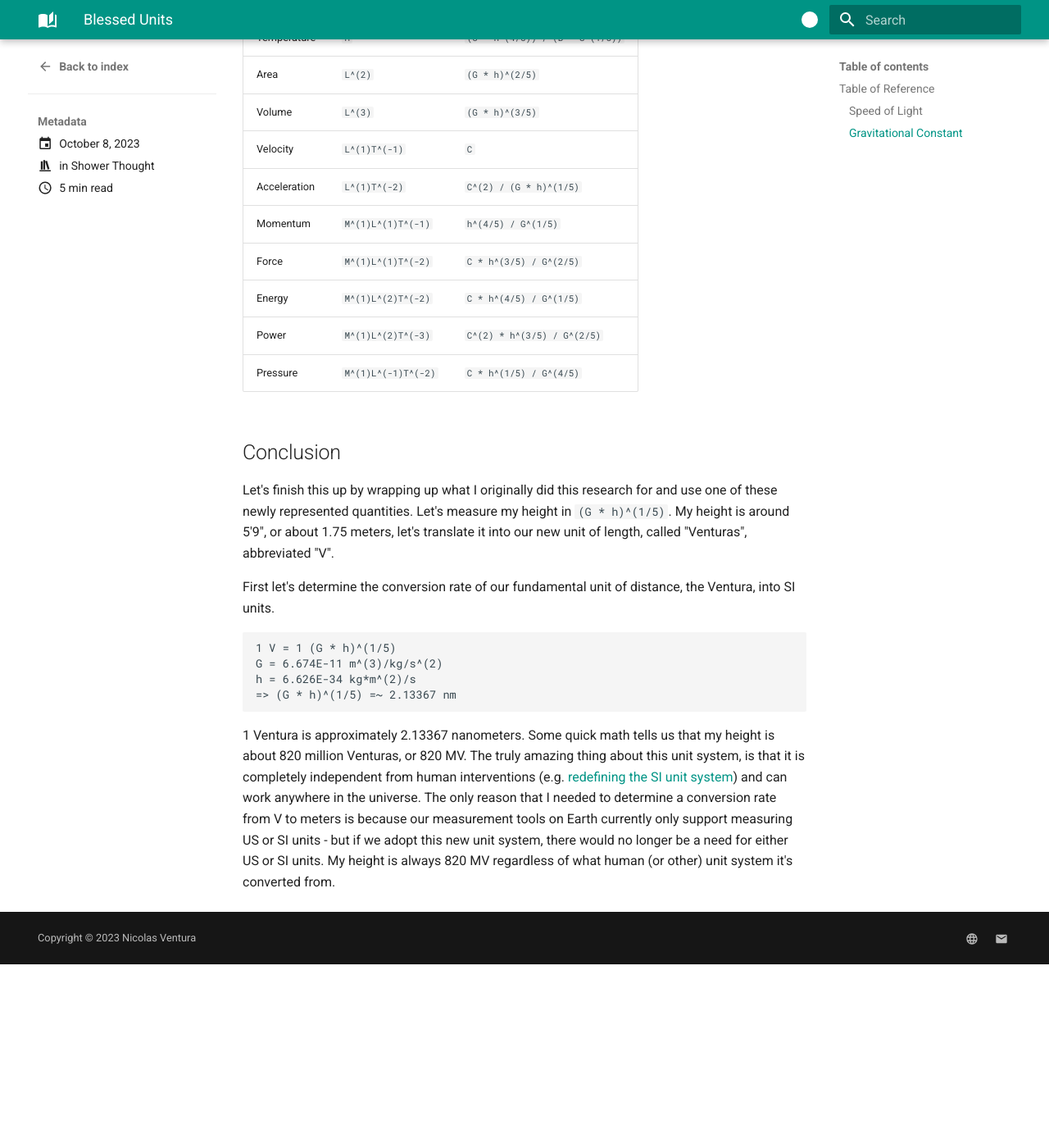
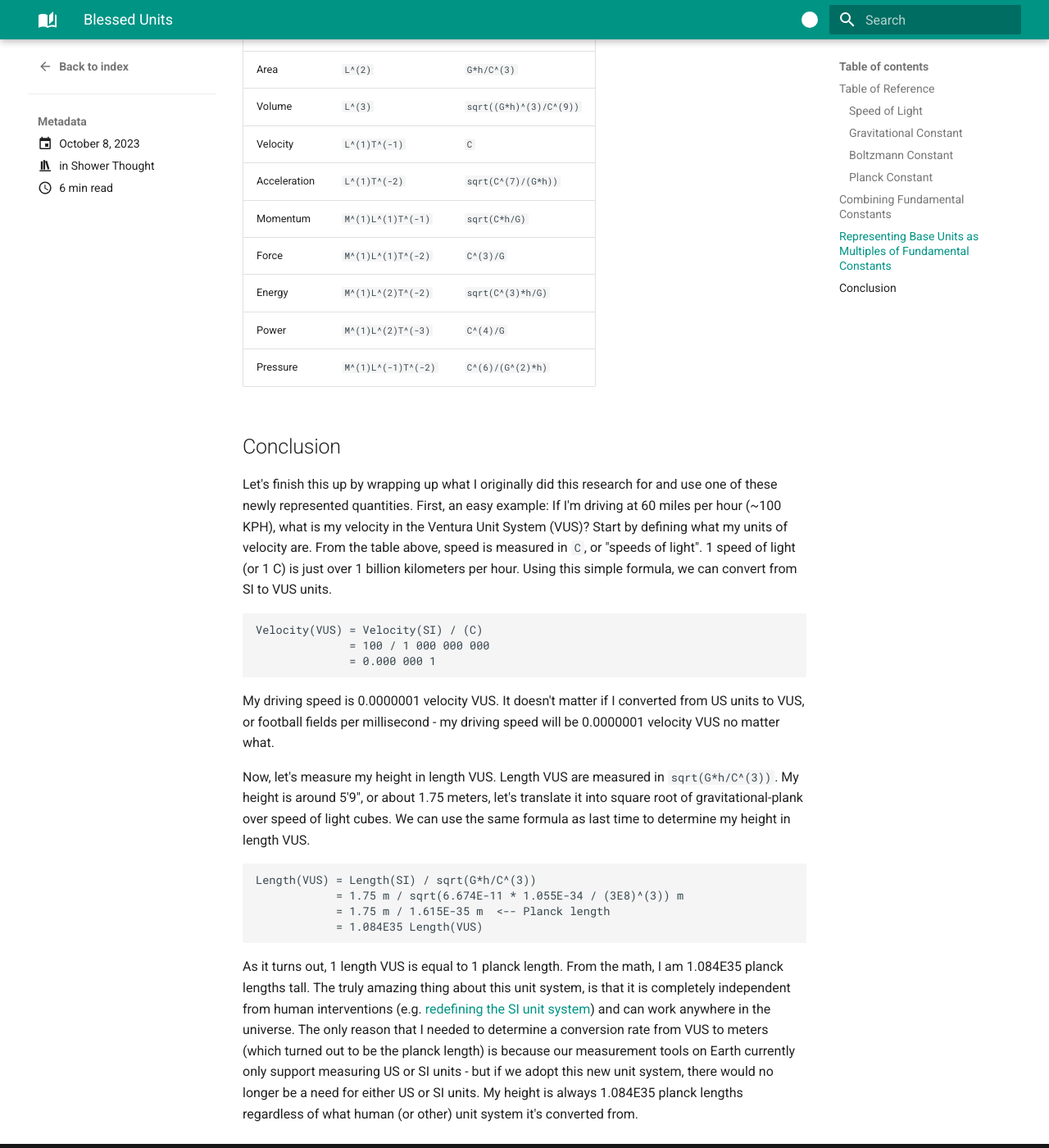
Before and after one commit to nicfv/Me, an MkDocs documentation site: the page built from docs/posts/006-cursed-units.md, in a window 1280 px wide and 1400 px high, scrolled down 3947 px. Shown: the whole window at 82% size. Built offline with MkDocs 1.6.1 and Material for MkDocs 9.7.7, drawn with Linux system fonts in a browser that asks for light colours; before the commit the page ends 5123 px from its top, so only the background shows below that; some of the changed text lies outside the part shown.

Commit message:
Fix minor math problem that led to major issues

````diff
--- a/docs/posts/006-cursed-units.md
+++ b/docs/posts/006-cursed-units.md
@@ -9,7 +9,7 @@
 
 # Blessed Units
 
-Let's get rid of pounds, kilograms, feet, meters, seconds, and degrees altogether and come up with a new, pure unit system to describe our world. For example, lets use "speed of light"s to describe quantities of velocity. Since this is a blog post and not a scientific research paper, let's keep this simple, assuming there are only 4 (out of the [seven](https://en.wikipedia.org/wiki/SI_base_unit)) physical base units in our universe. Let's also assume our universe has 4 [fundamental constants](https://en.wikipedia.org/wiki/Physical_constant). See the tables below for the list of each and symbols.
+Let's get rid of pounds, kilograms, feet, meters, seconds, and degrees altogether and come up with a new, pure unit system to describe our world, the *Ventura Unit System*, or VUS, pronounced *views*. For example, lets use "speed of light"s to describe quantities of velocity. Since this is a blog post and not a scientific research paper, let's keep this simple, assuming there are only 4 (out of the [seven](https://en.wikipedia.org/wiki/SI_base_unit)) physical base units in our universe. Let's also assume our universe has 4 [fundamental constants](https://en.wikipedia.org/wiki/Physical_constant). See the tables below for the list of each and symbols.
 
 ## Table of Reference
 
@@ -27,7 +27,7 @@
 | [Boltzmann Constant](#boltzmann-constant) | B |
 | [Planck Constant](#planck-constant) | h |
 
-Let's create our unit system using these fundamental physical constants. First, we need to define the constants in terms of their base units. For this, we can break down each constant into it's base units and combine them by adding or subtracting their exponents. Units of length, for example, are expressed in `L` or `L^(1)`. Area, which is length squared, is expressed in `L*L = L^(1) * L^(1) = L^(1+1) = L^(2)`. Inverted units are subtracted instead of added, because they have negative exponents.
+Let's create the Ventura Unit System using these fundamental physical constants. First, we need to define the constants in terms of their base units. For this, we can break down each constant into it's base units and combine them by adding or subtracting their exponents. Units of length, for example, are expressed in `L` or `L^(1)`. Area, which is length squared, is expressed in `L*L = L^(1) * L^(1) = L^(1+1) = L^(2)`. Inverted units are subtracted instead of added, because they have negative exponents.
 
 ### Speed of Light
 
@@ -75,35 +73,35 @@
 We can combine fundamental physical constants the same way they were derived. For this exercise, let's multiply the [speed of light](#speed-of-light) by the [gravitational constant](#gravitational-constant).
 
 ```
-C * G = L^(1)T^(-1) * M^(-1)L^(3)T^(-1)
-      = M^(-1)L^(1+3)T^(-1-1)
-      = M^(-1)L^(4)T^(-2)
+C * G = L^(1)T^(-1) * M^(-1)L^(3)T^(-2)
+      = M^(-1)L^(1+3)T^(-1-2)
+      = M^(-1)L^(4)T^(-3)
 ```
 
 Since we multiplied a length (from C) and a length to the 3 power (from G), we now have a length to the 4 power! But what if we wanted to cancel out length, or even time? Let's start by making a more general case by multiplying C with some factor `a` by G with some factor `b`?
 
 ```
-aC * bG = L^(a)T^(-a) * M^(-b)L^(3b)T^(-b)
-        = M^(-b)L^(a+3b)T^(-a-b)
+aC * bG = L^(a)T^(-a) * M^(-b)L^(3b)T^(-2b)
+        = M^(-b)L^(a+3b)T^(-a-2b)
 ```
 
-Now we have some options here! Length will cancel out when `a = -3b`, and the time factor cancels out when `a = -b`. Mass only cancels out when `b = 0`. Great, now we're getting somewhere. We can rewrite our 4 fundamental physical constants into a matrix `A`.
+Now we have some options here! Length will cancel out when `a = -3b`, and the time factor cancels out when `a = -2b`. Mass only cancels out when `b = 0`. Great, now we're getting somewhere. We can rewrite our 4 fundamental physical constants into a matrix `A`.
 
 ```
          C  G  B  h
     M |  0 -1  1  1 |      | C |      | M |
 A = L |  1  3  2  2 |  x = | G |  b = | L |
-    T | -1  1 -2 -1 |      | B |      | T |
+    T | -1 -2 -2 -1 |      | B |      | T |
     H |  0  0 -1  0 |      | h |      | H |
 ```
 
 This gives us a linear combination of our fundamental constants and our base units. Now we can find the inverse of `A`. This is the result of plugging it into an online calculator.
 
 ```
-         | -5  0 -5  5 |
-A^(-1) = | -1  1  1 -1 | * 1/5
-         |  0  0  0 -5 |
-         |  4  1  1  4 |
+         | -1 -3 -5  5 |
+A^(-1) = | -1  1  1 -1 | * 1/2
+         |  0  0  0 -2 |
+         |  1  1  1  1 |
 ```
 
 Not so pretty, but we can now use this to rewrite our linear combination from `Ax=b` to `x=A^(-1)b`. We get to pick `b` here depending on what our measurement dimension is. Let's run a quick test for units of velocity, which is length over time, or length to the first times time to the minus first. This is how we should set `b` up.
@@ -118,22 +116,29 @@
 For this value of `b` we should expect to get a value output of just `C` since the speed of light already matches these units exactly and can describe our quantity.
 
 ```
-| -5  0 -5  5 |   |  0 |         | 1 |  (C)
-| -1  1  1 -1 | * |  1 | * 1/5 = | 0 |  (G)
-|  0  0  0 -5 |   | -1 |         | 0 |  (B)
-|  4  1  1  4 |   |  0 |         | 0 |  (h)
+| -1 -3 -5  5 |   |  0 |         | 1 |  (C)
+| -1  1  1 -1 | * |  1 | * 1/2 = | 0 |  (G)
+|  0  0  0 -2 |   | -1 |         | 0 |  (B)
+|  1  1  1  1 |   |  0 |         | 0 |  (h)
 ```
 
 After solving `A^(-1)b` we obtain `x = C^(1)` as expected! That means we can express a speed as a multiple of the speed of light to the first power. This is not super interesting alone but is mainly used to test that the formula is working as expected. Let's do a more interesting example. How would we describe mass just using our 4 physical fundamental constants? Just set `b = [ 1 0 0 0 ]` and calculate.
 
 ```
-| -5  0 -5  5 |   | 1 |         |  -1  |  (C)
-| -1  1  1 -1 | * | 0 | * 1/5 = | -1/5 |  (G)
-|  0  0  0 -5 |   | 0 |         |   0  |  (B)
-|  4  1  1  4 |   | 0 |         |  4/5 |  (h)
+| -1 -3 -5  5 |   | 1 |         | -1/2 |  (C)
+| -1  1  1 -1 | * | 0 | * 1/2 = | -1/2 |  (G)
+|  0  0  0 -2 |   | 0 |         |   0  |  (B)
+|  1  1  1  1 |   | 0 |         |  1/2 |  (h)
 ```
 
-The resulting `x` matrix tells us that we can express mass as a multiple of (planck constant)^(4/5)/(gravitational constant)^(1/5)/(speed of light).
+The resulting `x` matrix tells us that we can express mass as a multiple of this quantity.
+
+```
+M = C^(-1/2) * G^(-1/2) * h(1/2)
+  = sqrt[ (planck constant) / { (gravitational constant) * (speed of light) } ].
+```
+
+> How to read this: Mass is measured in square root of planck's over gravitational-speed of lights.
 
 ## Representing Base Units as Multiples of Fundamental Constants
 
@@ -141,31 +146,39 @@
 
 | Description | Base Units | Representation |
 | ----------- | ---------- | -------------- |
-| Mass | `M` | `h^(4/5) / ( G^(1/5) * C )` |
-| Length | `L` | `(G * h)^(1/5)` |
-| Time | `T` | `(G * h)^(1/5) / C` |
-| Temperature | `H` | `(C * h^(4/5)) / (B * G^(1/5))` |
-| Area | `L^(2)` | `(G * h)^(2/5)` |
-| Volume | `L^(3)` | `(G * h)^(3/5)` |
+| Mass | `M` | `sqrt(h/(G*C))` |
+| Length | `L` | `sqrt(G*h/C^(3))` |
+| Time | `T` | `sqrt(G*h/C^(5))` |
+| Temperature | `H` | `sqrt(h*C^(5)/G)/B` |
+| Area | `L^(2)` | `G*h/C^(3)` |
+| Volume | `L^(3)` | `sqrt((G*h)^(3)/C^(9))` |
 | Velocity | `L^(1)T^(-1)` | `C` |
-| Acceleration | `L^(1)T^(-2)` | `C^(2) / (G * h)^(1/5)` |
-| Momentum | `M^(1)L^(1)T^(-1)` | `h^(4/5) / G^(1/5)` |
-| Force | `M^(1)L^(1)T^(-2)` | `C * h^(3/5) / G^(2/5)` |
-| Energy | `M^(1)L^(2)T^(-2)` | `C * h^(4/5) / G^(1/5)` |
-| Power | `M^(1)L^(2)T^(-3)` | `C^(2) * h^(3/5) / G^(2/5)` |
-| Pressure | `M^(1)L^(-1)T^(-2)` | `C * h^(1/5) / G^(4/5)` |
+| Acceleration | `L^(1)T^(-2)` | `sqrt(C^(7)/(G*h))` |
+| Momentum | `M^(1)L^(1)T^(-1)` | `sqrt(C*h/G)` |
+| Force | `M^(1)L^(1)T^(-2)` | `C^(3)/G` |
+| Energy | `M^(1)L^(2)T^(-2)` | `sqrt(C^(3)*h/G)` |
+| Power | `M^(1)L^(2)T^(-3)` | `C^(4)/G` |
+| Pressure | `M^(1)L^(-1)T^(-2)` | `C^(6)/(G^(2)*h)` |
 
 ## Conclusion
 
-Let's finish this up by wrapping up what I originally did this research for and use one of these newly represented quantities. Let's measure my height in `(G * h)^(1/5)`. My height is around 5'9", or about 1.75 meters, let's translate it into our new unit of length, called "Venturas", abbreviated "V".
-
-First let's determine the conversion rate of our fundamental unit of distance, the Ventura, into SI units.
+Let's finish this up by wrapping up what I originally did this research for and use one of these newly represented quantities. First, an easy example: If I'm driving at 60 miles per hour (~100 KPH), what is my velocity in the Ventura Unit System (VUS)? Start by defining what my units of velocity are. From the table above, speed is measured in `C`, or "speeds of light". 1 speed of light (or 1 C) is just over 1 billion kilometers per hour. Using this simple formula, we can convert from SI to VUS units.
 
 ```
-1 V = 1 (G * h)^(1/5)
-G = 6.674E-11 m^(3)/kg/s^(2)
-h = 6.626E-34 kg*m^(2)/s
-=> (G * h)^(1/5) =~ 2.13367 nm
+Velocity(VUS) = Velocity(SI) / (C)
+              = 100 / 1 000 000 000
+              = 0.000 000 1
 ```
 
-1 Ventura is approximately 2.13367 nanometers. Some quick math tells us that my height is about 820 million Venturas, or 820 MV. The truly amazing thing about this unit system, is that it is completely independent from human interventions (e.g. [redefining the SI unit system](https://www.npl.co.uk/si-units/the-redefinition-of-the-si-units)) and can work anywhere in the universe. The only reason that I needed to determine a conversion rate from V to meters is because our measurement tools on Earth currently only support measuring US or SI units - but if we adopt this new unit system, there would no longer be a need for either US or SI units. My height is always 820 MV regardless of what human (or other) unit system it's converted from.
+My driving speed is 0.0000001 velocity VUS. It doesn't matter if I converted from US units to VUS, or football fields per millisecond - my driving speed will be 0.0000001 velocity VUS no matter what.
+
+Now, let's measure my height in length VUS. Length VUS are measured in `sqrt(G*h/C^(3))`. My height is around 5'9", or about 1.75 meters, let's translate it into square root of gravitational-plank over speed of light cubes. We can use the same formula as last time to determine my height in length VUS.
+
+```
+Length(VUS) = Length(SI) / sqrt(G*h/C^(3))
+            = 1.75 m / sqrt(6.674E-11 * 1.055E-34 / (3E8)^(3)) m
+            = 1.75 m / 1.615E-35 m  <-- Planck length
+            = 1.084E35 Length(VUS)
+```
+
+As it turns out, 1 length VUS is equal to 1 planck length. From the math, I am 1.084E35 planck lengths tall. The truly amazing thing about this unit system, is that it is completely independent from human interventions (e.g. [redefining the SI unit system](https://www.npl.co.uk/si-units/the-redefinition-of-the-si-units)) and can work anywhere in the universe. The only reason that I needed to determine a conversion rate from VUS to meters (which turned out to be the planck length) is because our measurement tools on Earth currently only support measuring US or SI units - but if we adopt this new unit system, there would no longer be a need for either US or SI units. My height is always 1.084E35 planck lengths regardless of what human (or other) unit system it's converted from.
````
Also changed, not shown: other parts of docs/posts/006-cursed-units.md (+1 -3 lines).
